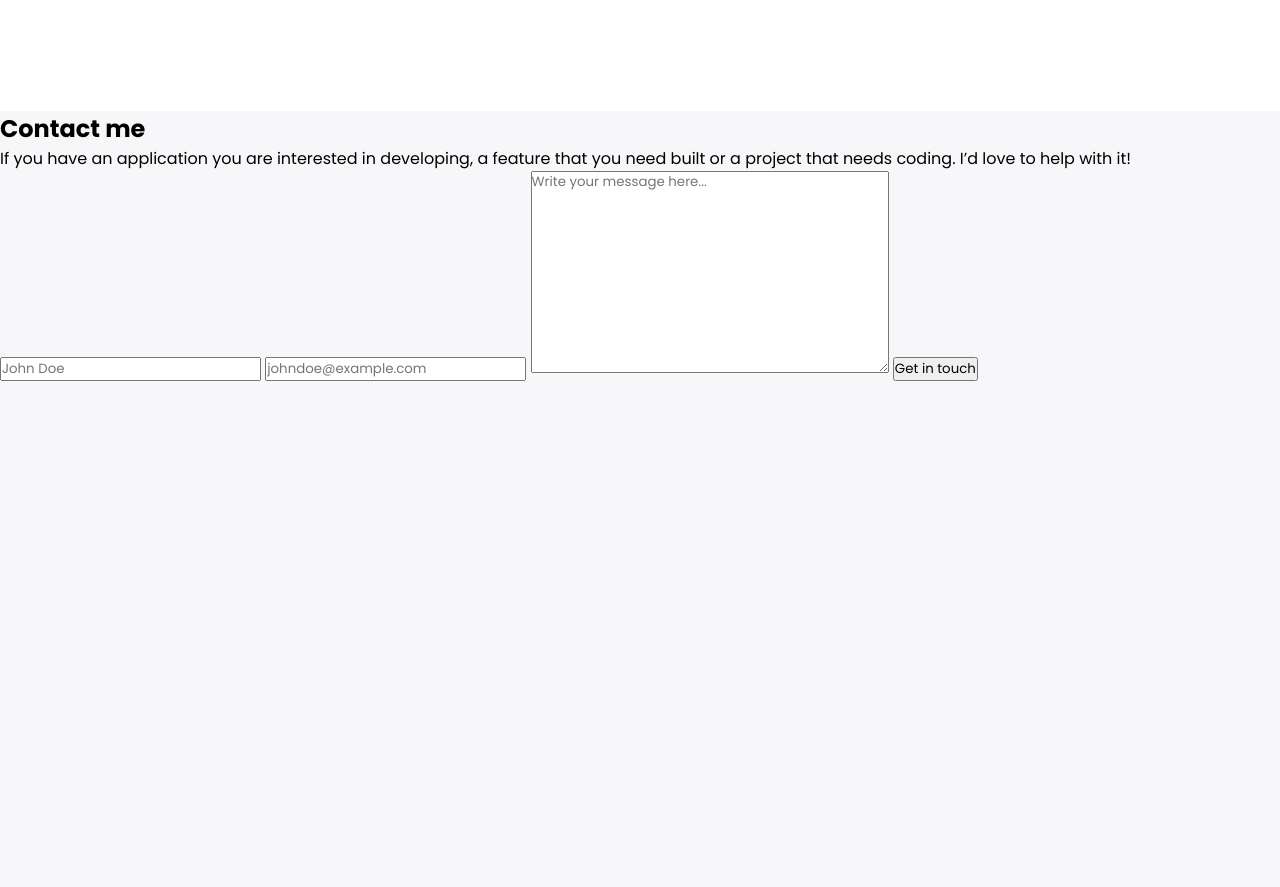
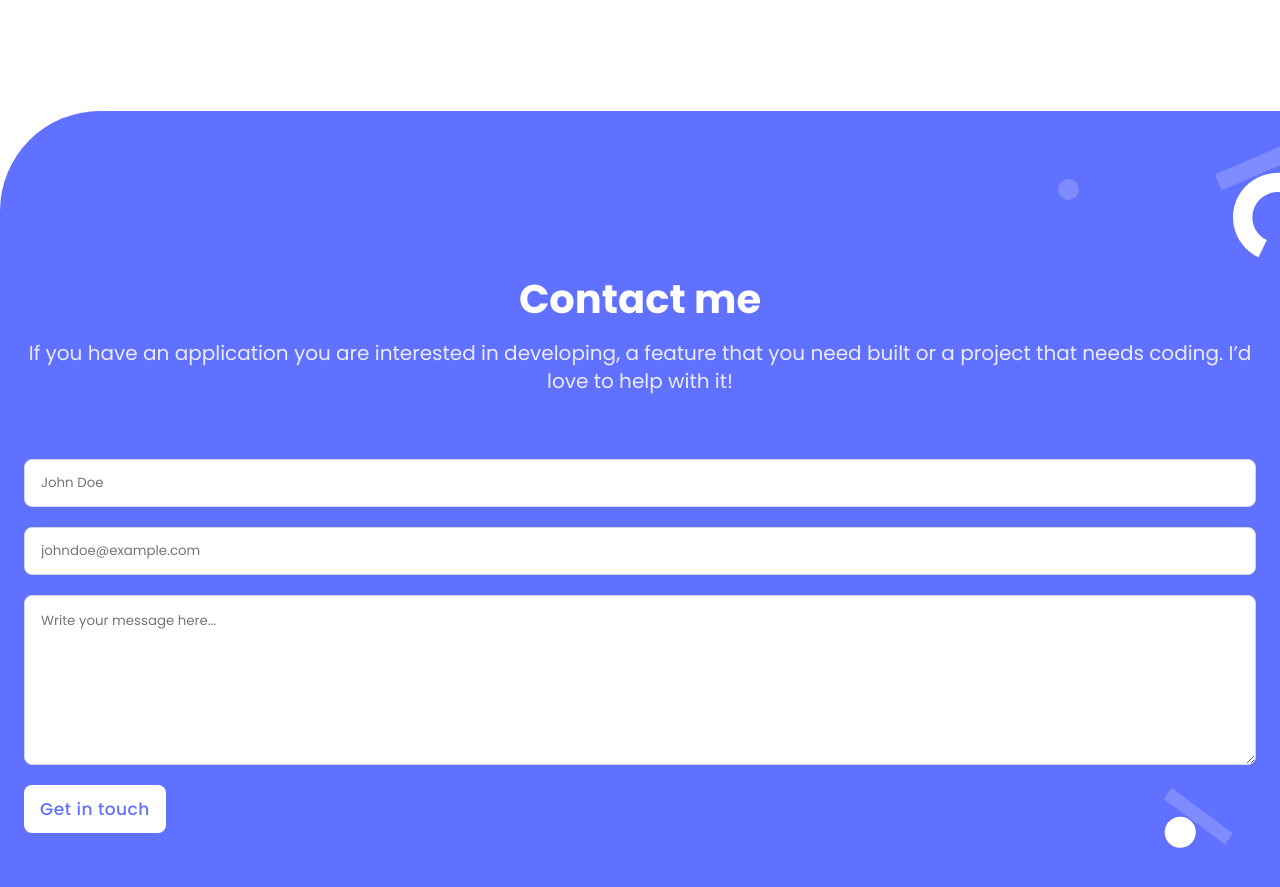
Before and after one commit to Estete9/Fullstack-Portfolio, a plain HTML site: page index.html in a window 1280 px wide. Shown: the part 6861-7748 px from the top of the page. Before the commit the page ends 7242 px from the top, so only its background shows below. Drawn offline with Linux system fonts and the light colour scheme.

Commit message:
Implement styles to contact section and contact

```diff
--- a/index.html
+++ b/index.html
@@ -60,7 +60,6 @@
       <section id="works-container">
         <div class="card work">
           <img
-            class="card-img"
             src="assets/works/Snapshoot Portfolio.png"
             alt="project screenshot"
           />
@@ -85,7 +84,6 @@
         </div>
         <div class="card work">
           <img
-            class="card-img"
             src="assets/works/Snapshoot Portfolio (3).png"
             alt="project screenshot"
           />
@@ -110,7 +108,6 @@
         </div>
         <div class="card work">
           <img
-            class="card-img"
             src="assets/works/Snapshoot Portfolio (1).png"
             alt="project screenshot"
           />
@@ -135,7 +132,6 @@
         </div>
         <div class="card work">
           <img
-            class="card-img"
             src="assets/works/Snapshoot Portfolio (2).png"
             alt="project screenshot"
           />
@@ -254,16 +250,21 @@
           <hr class="dividers" />
         </ul>
       </section>
-      <section id="contact-form-container">
+      <section id="contact-form-bkg">
+        <div id="contact-form-container">
           <div>
-          <h1>Contact me</h1>
+            <h1 id="contact-form-title">Contact me</h1>
             <p>
               If you have an application you are interested in developing, a
-            feature that you need built or a project that needs coding. I’d love
-            to help with it!
+              feature that you need built or a project that needs coding. I’d
+              love to help with it!
             </p>
           </div>
-        <form action="https://formspree.io/f/xzblbkpe" method="post">
+          <form
+            action="https://formspree.io/f/xzblbkpe"
+            method="post"
+            id="contact-form"
+          >
             <input
               type="text"
               name="user-name"
@@ -278,9 +279,16 @@
               placeholder="johndoe@example.com"
               required
             />
-          <textarea name="user-message" id="user-message" cols="30" rows="10" placeholder="Write your message here..."></textarea>
+            <textarea
+              name="user-message"
+              id="user-message"
+              cols="30"
+              rows="10"
+              placeholder="Write your message here..."
+            ></textarea>
             <button type="submit">Get in touch</button>
           </form>
+        </div>
       </section>
     </main>
     <footer></footer>
--- a/style.css
+++ b/style.css
@@ -268,3 +268,94 @@ li div p {
   flex-direction: column;
   gap: 12px;
 }
+
+#contact-form-bkg {
+  background-color: white;
+}
+
+#contact-form-container {
+  width: 100%;
+  height: 779px;
+  flex-shrink: 0;
+  border-top-left-radius: 100px;
+  display: flex;
+  flex-direction: column;
+  background-color: var(--primary-b-400, #6070ff);
+  justify-content: center;
+  background-image: url(assets/contact/contact\ form\ shapes-mobile.svg);
+  background-position: right;
+  background-repeat: no-repeat;
+}
+
+#contact-form-title,
+#contact-form-title + p {
+  flex-shrink: 0;
+  text-align: center;
+  font-style: normal;
+}
+
+#contact-form-title {
+  display: flex;
+  height: 56px;
+  flex-direction: column;
+  justify-content: center;
+  color: var(--neutrals-n-0, #fff);
+  font-size: 40px;
+  font-weight: 700;
+  line-height: 52px;
+  margin-top: 103px;
+}
+
+#contact-form-title + p {
+  width: 100%;
+  color: var(--primary-b-50, #ebebff);
+  font-size: 20px;
+  font-weight: 400;
+  line-height: 28px;
+  padding: 12px 24px;
+}
+
+#contact-form {
+  display: flex;
+  flex-direction: column;
+  gap: 20px;
+  justify-content: center;
+  align-items: center;
+  margin-top: 52px;
+}
+
+#contact-form input,
+#contact-form textarea {
+  width: calc(100% - 48px);
+  flex-shrink: 0;
+  border-radius: 8px;
+  border: 1px solid #cfd8dc;
+  background: #fff;
+  padding: 15px 16px;
+}
+
+#contact-form input {
+  height: 48px;
+}
+
+#contact-form textarea {
+  height: 170px;
+}
+
+#contact-form button {
+  border: none;
+  display: inline-flex;
+  padding: 12px 16px;
+  align-items: center;
+  border-radius: 8px;
+  background: var(--neutrals-n-0, #fff);
+  color: var(--primary-b-400, #6070ff);
+  text-align: center;
+  font-size: 17px;
+  margin-right: auto;
+  margin-left: 24px;
+  font-style: normal;
+  font-weight: 500;
+  line-height: 24px;
+  letter-spacing: 0.51px;
+}
```
Lines whose indentation alone changed are shown as unchanged.
